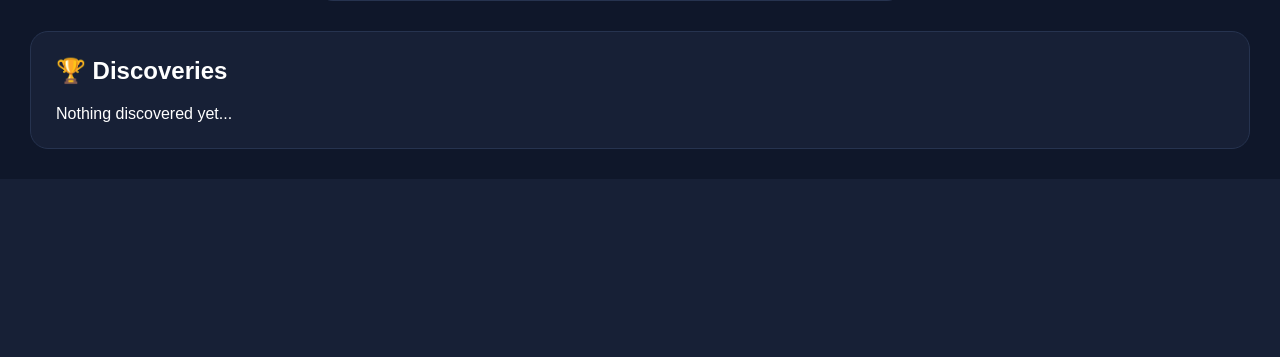
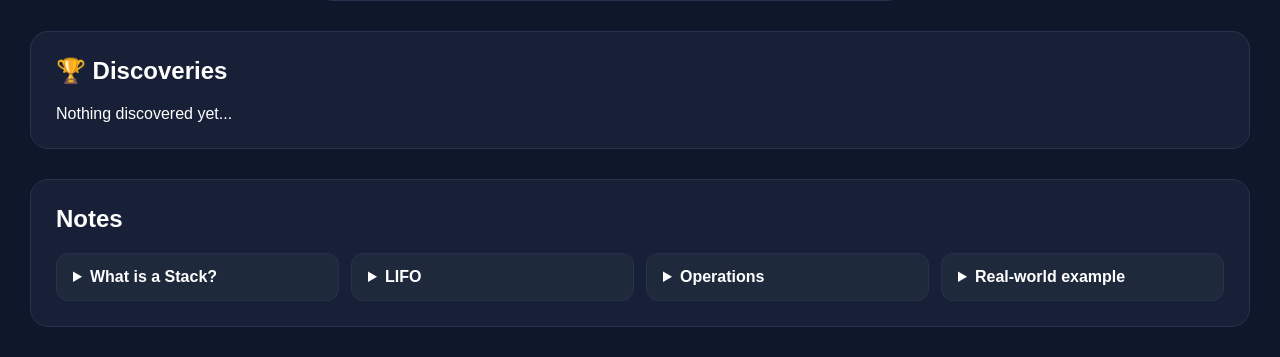
Before and after one commit to python627/visualcs, a Flask app: page /lesson/data_structures/stack in a window 1280 px wide. Shown: the part 659-1016 px from the top of the page. Before the commit the page ends 808 px from the top, so only its background shows below. Run offline with Flask 3, Linux system fonts and the light colour scheme.

Commit message:
add optional lesson notes

```diff
--- a/lessons/data_structures/stack.json
+++ b/lessons/data_structures/stack.json
@@ -43,5 +43,26 @@
     "discovery": {
         "title": "Last In First Out",
         "summary": "The last item pushed onto a Stack is the first item removed."
+    },
+
+    "notes": {
+        "sections": [
+            {
+                "title": "What is a Stack?",
+                "content": "A Stack is a linear data structure where the last element added is the first element removed."
+            },
+            {
+                "title": "LIFO",
+                "content": "LIFO means Last In, First Out."
+            },
+            {
+                "title": "Operations",
+                "content": "PUSH adds an element to the top. POP removes the top element."
+            },
+            {
+                "title": "Real-world example",
+                "content": "A stack of plates follows the same rule. Plates are added and removed from the top."
+            }
+        ]
     }
 }
--- a/static/css/components.css
+++ b/static/css/components.css
@@ -1,7 +1,8 @@
 .mission-card,
 .playground,
 .byte-card,
-.discoveries{
+.discoveries,
+.notes{
 
     background:#172036;
     border:1px solid #26334f;
@@ -12,7 +13,8 @@
 .mission-card h2,
 .playground h2,
 .byte-card h2,
-.discoveries h2{
+.discoveries h2,
+.notes h2{
     margin-bottom:20px;
 }
 
@@ -302,3 +304,35 @@
     border-color:#ef4444;
 
 }
+
+.notes{
+    margin:0 30px 30px;
+}
+
+.notes-list{
+    display:grid;
+    grid-template-columns:repeat(auto-fit, minmax(220px, 1fr));
+    gap:12px;
+}
+
+.note-section{
+    background:#1e293b;
+    border:1px solid #26334f;
+    border-radius:12px;
+    padding:14px 16px;
+}
+
+.note-section[open]{
+    border-color:#3b82f6;
+}
+
+.note-section summary{
+    cursor:pointer;
+    color:white;
+    font-weight:bold;
+}
+
+.note-section p{
+    margin-top:12px;
+    line-height:1.6;
+}
--- a/templates/index.html
+++ b/templates/index.html
@@ -113,6 +113,32 @@
 
 </section>
 
+{% if lesson.notes and lesson.notes.sections %}
+
+<section class="notes">
+
+    <h2>Notes</h2>
+
+    <div class="notes-list">
+
+        {% for note in lesson.notes.sections %}
+
+        <details class="note-section">
+
+            <summary>{{ note.title }}</summary>
+
+            <p>{{ note.content }}</p>
+
+        </details>
+
+        {% endfor %}
+
+    </div>
+
+</section>
+
+{% endif %}
+
 <script>
     const LESSON = {{ lesson | tojson }};
 </script>
```
Also changed, not shown: engine/validator.py (+30 -0 lines).
